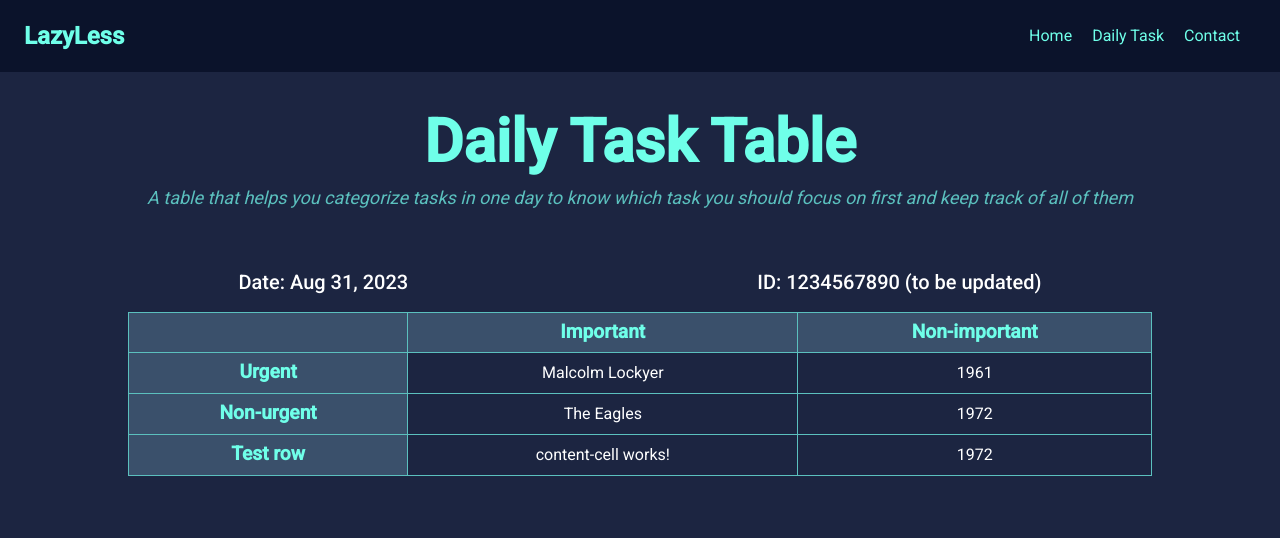
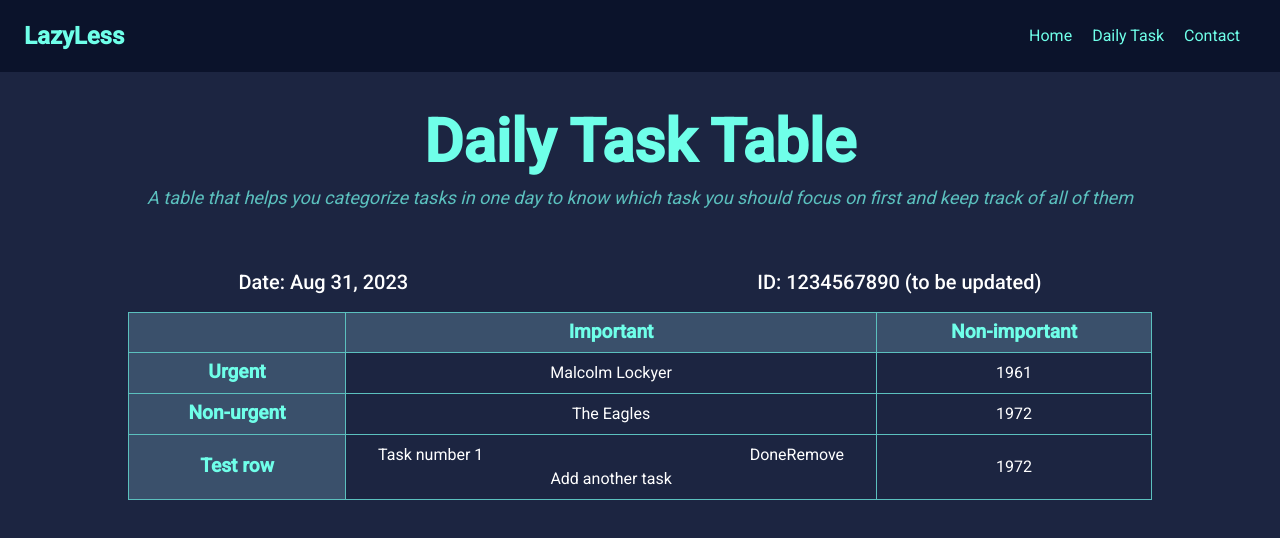
Before and after one commit to LinhNguyenLe2109/Lazyless, an Angular app: page /dailyTask in a window 1280 px wide. Shown: the top 538 px of the page. Built offline with nearby package versions, Linux system fonts and the light colour scheme.

Commit message:
working on cell content

```diff
--- a/src/app/content-cell/content-cell.component.html
+++ b/src/app/content-cell/content-cell.component.html
@@ -1 +1,10 @@
-<p>content-cell works!</p>
+<div>
+    <div id="content" class="flex justify-between mx-6">
+        <p>Task number 1</p>
+        <div id="optionList" class="flex">
+            <button>Done</button>
+            <button>Remove</button>
+        </div>
+    </div>
+    <button>Add another task</button>
+</div>
```
